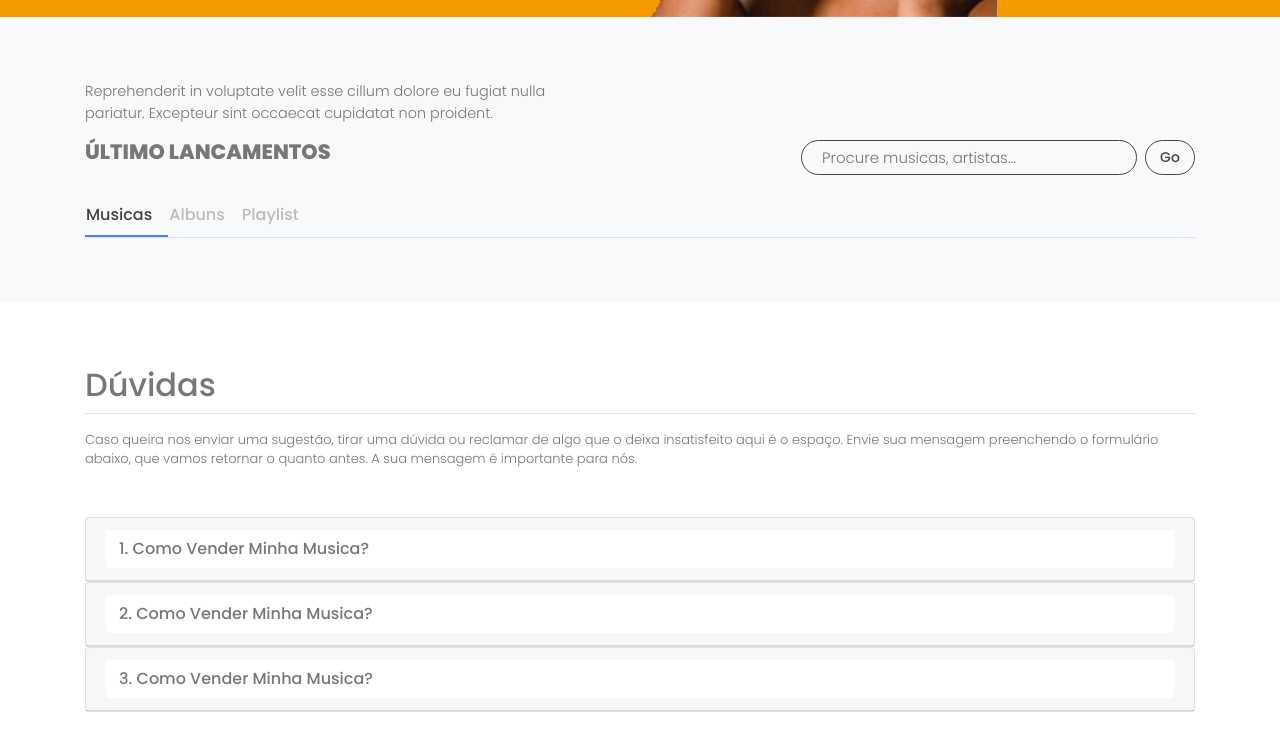
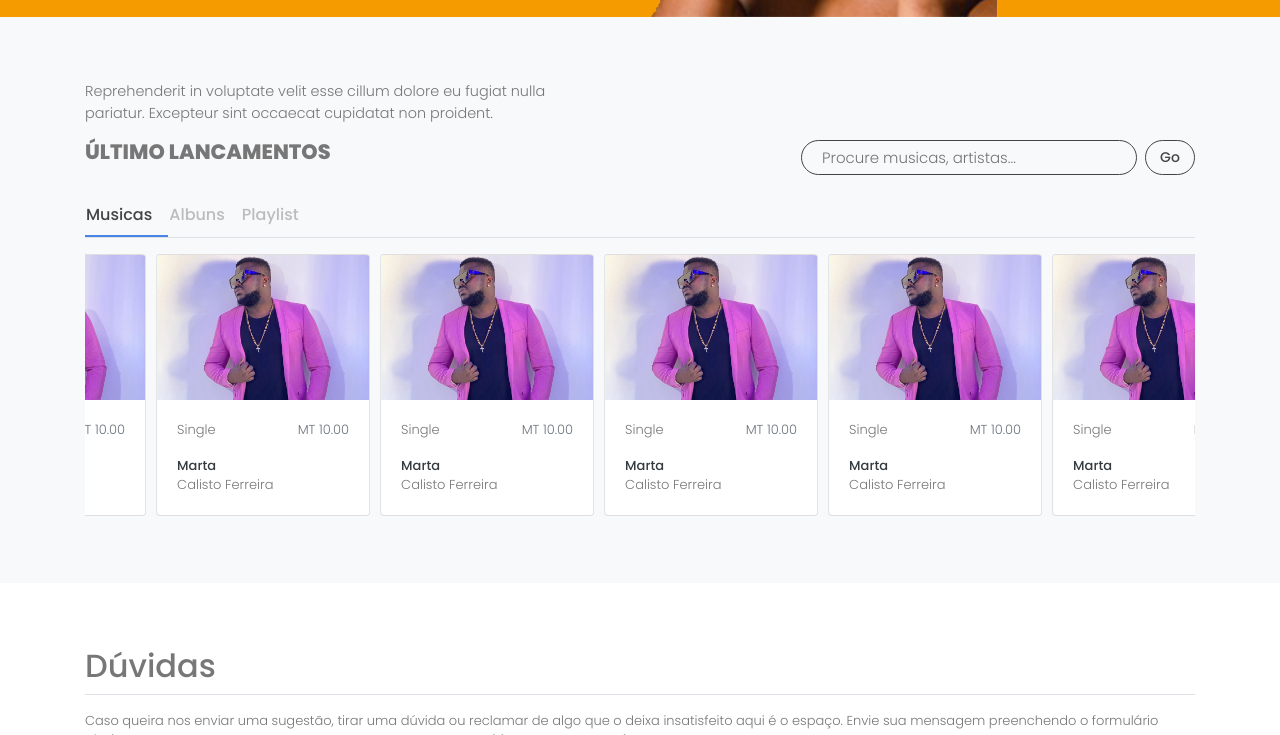
Before and after one commit to fanuelchana/boa-musica, a website: page index.html in a window 1280 px wide. Shown: the part 519-1254 px from the top of the page. Drawn offline with nearby package versions, Linux system fonts and the light colour scheme.

Commit message:
Update index.html

```diff
--- a/index.html
+++ b/index.html
@@ -575,7 +575,7 @@
 <script src="https://code.jquery.com/jquery-3.2.1.slim.min.js" integrity="sha384-KJ3o2DKtIkvYIK3UENzmM7KCkRr/rE9/Qpg6aAZGJwFDMVNA/GpGFF93hXpG5KkN" crossorigin="anonymous"></script>
 <script src="https://cdnjs.cloudflare.com/ajax/libs/popper.js/1.12.9/umd/popper.min.js" integrity="sha384-ApNbgh9B+Y1QKtv3Rn7W3mgPxhU9K/ScQsAP7hUibX39j7fakFPskvXusvfa0b4Q" crossorigin="anonymous"></script>
 <script src="https://maxcdn.bootstrapcdn.com/bootstrap/4.0.0/js/bootstrap.min.js" integrity="sha384-JZR6Spejh4U02d8jOt6vLEHfe/JQGiRRSQQxSfFWpi1MquVdAyjUar5+76PVCmYl" crossorigin="anonymous"></script>
-<script href="https://cdnjs.cloudflare.com/ajax/libs/OwlCarousel2/2.3.4/owl.carousel.js"></script>
+<script src="https://cdnjs.cloudflare.com/ajax/libs/OwlCarousel2/2.3.4/owl.carousel.js"></script>
 <script src="assets/js/costum.js"></script>
 
 </html>
```
